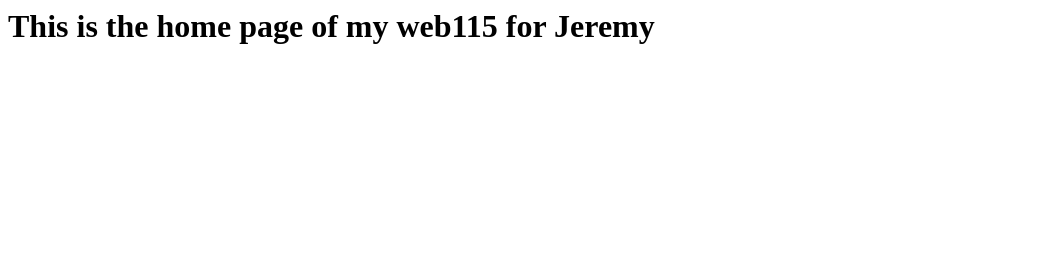
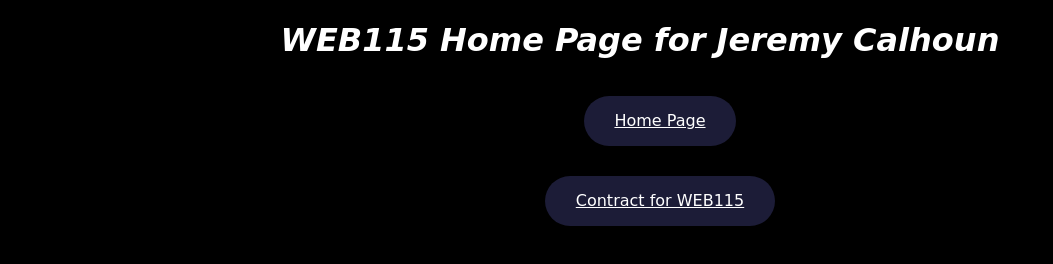
Before and after one commit to jcalhou9/web115, a plain HTML site: page index.html in a window 1280 px wide. Shown: the whole page, without its empty margins (0-1053 px from the left). Drawn offline with Linux system fonts and the light colour scheme.

Commit message:
copied files from other repo

```diff
--- a/index.html
+++ b/index.html
@@ -1 +1,25 @@
-<h1>This is the home page of my web115 for Jeremy</h1>
+<!DOCTYPE html>
+<html lang="en">
+<head>
+	<!-- set meta data -->
+    <meta charset="UTF-8">
+    <meta name="viewport" content="width=device-width, initial-scale=1.0">
+	<!-- link CSS files -->
+	<link rel="stylesheet" type="text/css" href="styles/indexstylesheet.css">
+
+    <title>WEB115 Home Page for Jeremy Calhoun</title>
+</head>
+<body>
+   <header>
+		<h1><i>WEB115 Home Page for Jeremy Calhoun</i></h1>
+		<nav>
+			<ul>
+				<li><a href="index.html">Home Page</a></li>
+				<li class="about"><a href="./contract.html">Contract for WEB115</a></li>
+				<!-- <li><a href="./XXXXXXXXX">Introduction</a></li> -->
+			</ul>
+		</nav>
+	</header>
+</body>
+
+</html>
--- /dev/null
+++ b/styles/contractstylesheet.css
@@ -0,0 +1,45 @@
+/* Jeremy Calhoun */
+/* WEB115-N801 */
+
+html {
+	background: #4a494f;
+}
+
+h1, p, footer {
+	margin-left: auto;
+	margin-right: auto;
+	text-align: center;
+}
+
+h1, p {
+	color: white;
+	text-align: center;
+}
+
+h1 {
+	max-width: 600px;
+	background-color: #2f2f5d99;
+	border-radius: 30px;
+	padding:0.5ch 2ch;
+}
+
+p {
+	font-family: cursive;
+	max-width: 700px;
+}
+
+footer {
+	padding-top: 15ch;
+}
+
+li a {
+	color: white;
+	background-color: #2f2f5d99;
+	border-radius: 30px;
+	padding:1.5ch 3ch;
+}
+
+li{
+	padding: 3ch;
+	list-style-type: none;
+}
--- /dev/null
+++ b/styles/indexstylesheet.css
@@ -0,0 +1,28 @@
+/* Jeremy Calhoun */
+/* WEB115-N801 */
+
+html {
+	background: black;
+	font-family: cursive;
+}
+
+h1, li {
+	margin-left: auto;
+	margin-right: auto;
+	text-align: center;
+}
+
+h1, li a {
+	color: white;
+}
+
+li a {
+	background-color: #2f2f5d99;
+	border-radius: 30px;
+	padding:1.5ch 3ch;
+}
+
+li{
+	padding: 3ch;
+	list-style-type: none;
+}
```
Also changed, not shown: contract.html (added, +41 -0 lines).
